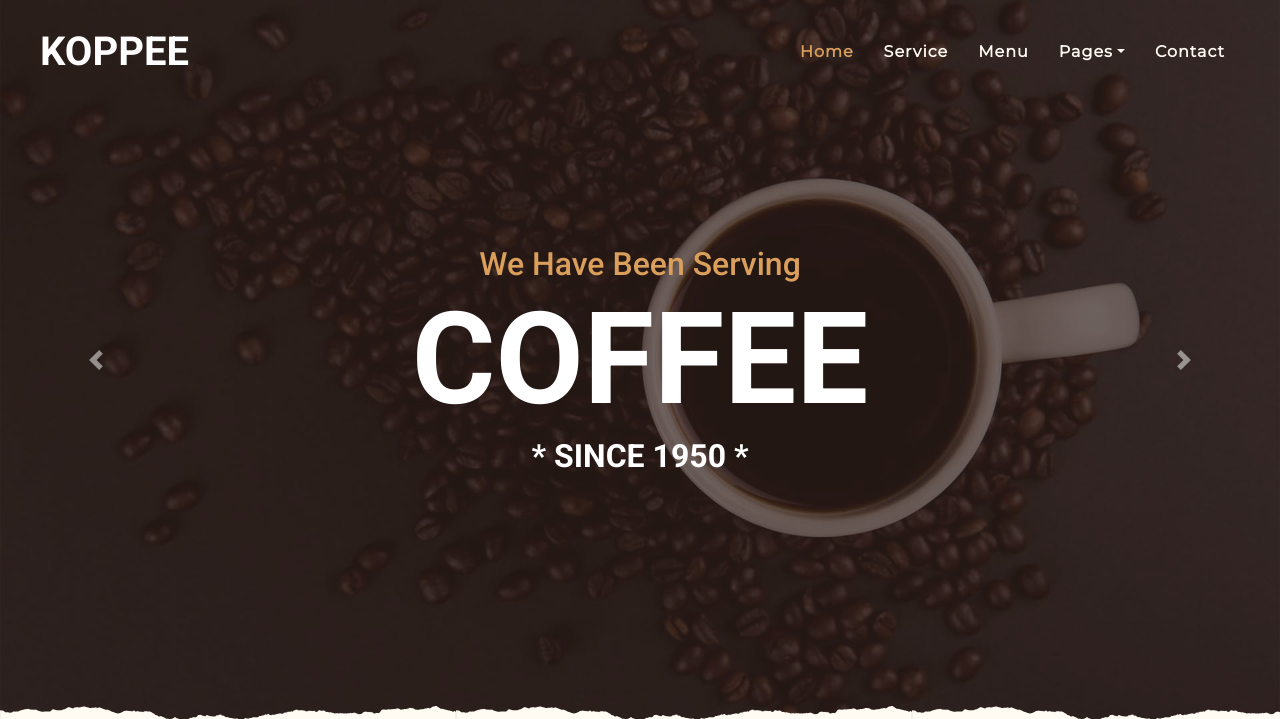
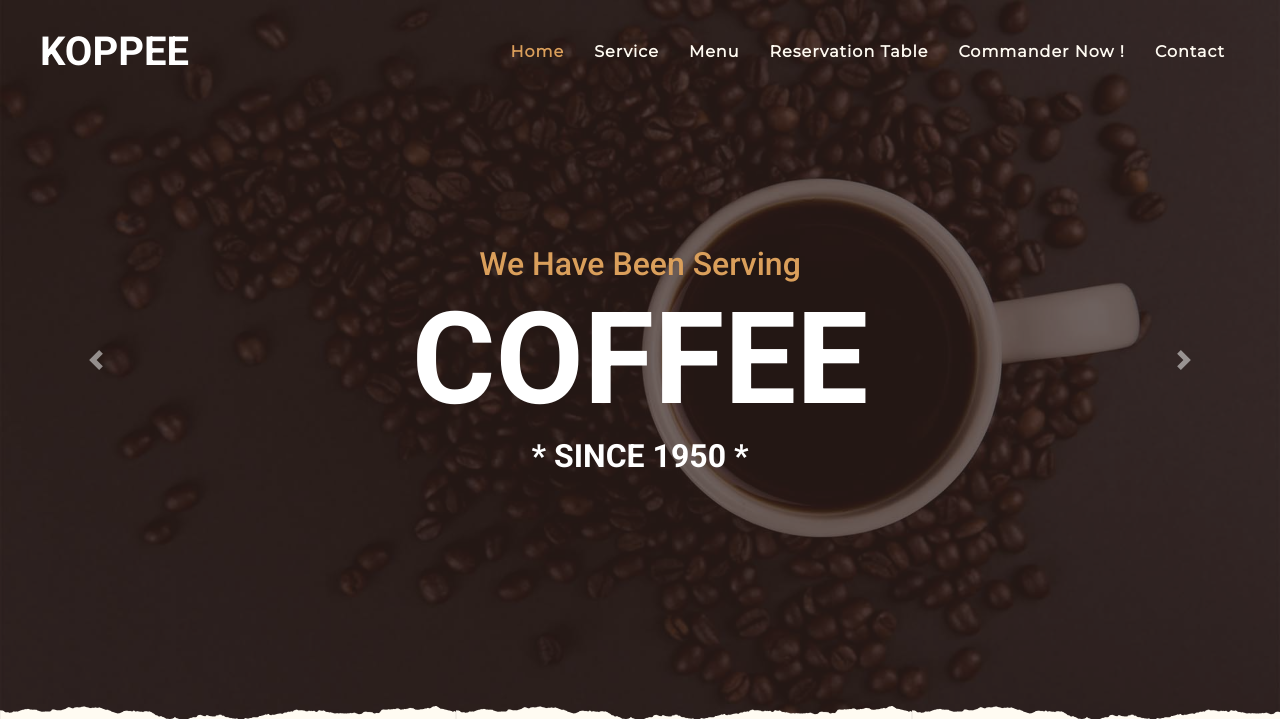
Before and after one commit to MOHAMEDKCHAOU/DJANGO_PLATFORME, a Django app: page /products/order/ in a window 1280 px wide. Shown: the top 719 px of the page. Run offline with Django 5.2, Linux system fonts and the light colour scheme; data comes from the database, SQL or seed files in the repository; some libraries are stand-ins or nearby versions.

Commit message:
personaliser menu page

```diff
--- a/products/templates/base.html
+++ b/products/templates/base.html
@@ -33,7 +33,7 @@
 <!-- Navbar Start -->
 <div class="container-fluid p-0 nav-bar">
     <nav class="navbar navbar-expand-lg bg-none navbar-dark py-2">
-        <a href="{% url 'home' %}" class="navbar-brand px-lg-4 m-0">
+        <a href="{% url 'product_list' %}" class="navbar-brand px-lg-4 m-0">
             <h1 class="m-0 display-5 text-uppercase text-white">KOPPEE</h1>
         </a>
         <button type="button" class="navbar-toggler" data-toggle="collapse" data-target="#navbarCollapse">
@@ -41,23 +41,17 @@
         </button>
         <div class="collapse navbar-collapse justify-content-between" id="navbarCollapse">
             <div class="navbar-nav ml-auto p-4">
-                <a href="{% url 'home' %}" class="nav-item nav-link active">Home</a>
+                <a href="{% url 'product_list' %}" class="nav-item nav-link active">Home</a>
                 <a href="{% url 'service' %}" class="nav-item nav-link">Service</a>
                 <a href="{% url 'menu' %}" class="nav-item nav-link">Menu</a>
-                <div class="nav-item dropdown">
-                    <a href="#" class="nav-link dropdown-toggle" data-toggle="dropdown">Pages</a>
-                    <div class="dropdown-menu text-capitalize">
-                        <a href="{% url 'reservation' %}" class="dropdown-item">Reservation</a>
-                        <a href="{% url 'testimonial' %}" class="dropdown-item">Testimonial</a>
-                    </div>
-                </div>
+                <a href="{% url 'reserve_table' %}" class="nav-item nav-link">Reservation Table</a>
+                <a href="{% url 'place_order' %}" class="nav-item nav-link">Commander Now !</a>
                 <a href="{% url 'contact' %}" class="nav-item nav-link">Contact</a>
             </div>
         </div>
     </nav>
 </div>
 <!-- Navbar End -->
-
 <!-- Carousel Start -->
 <div class="container-fluid p-0 mb-5">
     <div id="blog-carousel" class="carousel slide overlay-bottom" data-ride="carousel">
```
